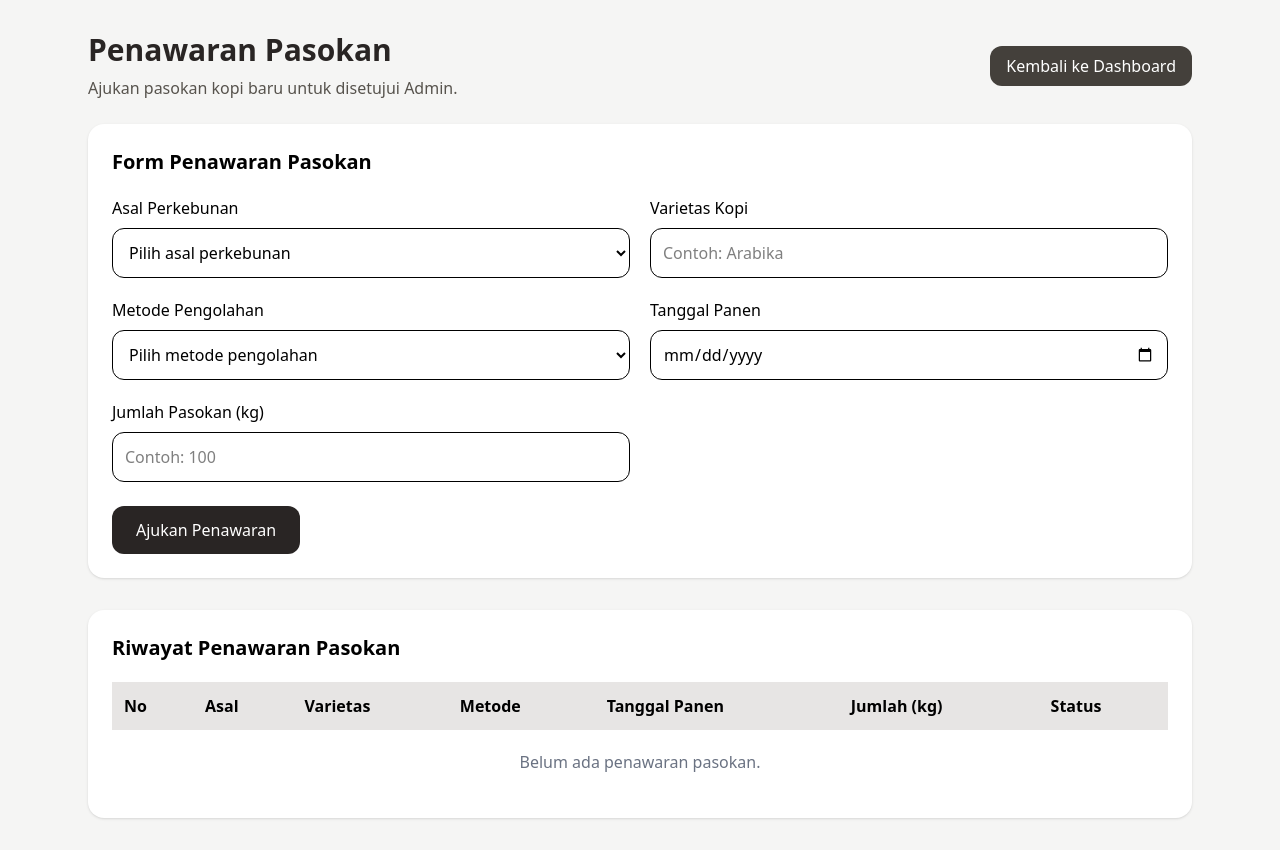
After one commit to CintaPardame/tubes_msbd, a Laravel app: template resources/views/petani/penawaran-pasokan.blade.php in a window 1280 px wide. The commit adds this page. Run offline with Laravel 12, Linux system fonts and the light colour scheme; the template is opened without the code that fills it, so the values that code supplies are empty; style sheets or scripts are compiled from the project's sources.

Commit message:
Menambahkan fitur penawaran pasokan

```diff
--- /dev/null
+++ b/resources/views/petani/penawaran-pasokan.blade.php
@@ -0,0 +1,249 @@
+<!DOCTYPE html>
+<html lang="id">
+<head>
+    <meta charset="UTF-8">
+    <meta name="viewport" content="width=device-width, initial-scale=1.0">
+    <title>Penawaran Pasokan - Circle Concordia</title>
+
+    @vite(['resources/css/app.css', 'resources/js/app.js'])
+</head>
+
+<body class="bg-stone-100 min-h-screen">
+
+    <div class="max-w-6xl mx-auto px-6 py-8">
+
+        <div class="flex justify-between items-center mb-6">
+            <div>
+                <h1 class="text-3xl font-bold text-stone-800">
+                    Penawaran Pasokan
+                </h1>
+                <p class="text-stone-600 mt-2">
+                    Ajukan pasokan kopi baru untuk disetujui Admin.
+                </p>
+            </div>
+
+            <a href="{{ route('dashboard') }}"
+               class="bg-stone-700 text-white px-4 py-2 rounded-xl">
+                Kembali ke Dashboard
+            </a>
+        </div>
+
+        @if(session('success'))
+            <div class="bg-green-100 text-green-800 p-4 rounded-xl mb-6">
+                {{ session('success') }}
+            </div>
+        @endif
+
+        @if($errors->any())
+            <div class="bg-red-100 text-red-800 p-4 rounded-xl mb-6">
+                @foreach($errors->all() as $error)
+                    <p>{{ $error }}</p>
+                @endforeach
+            </div>
+        @endif
+
+        <div class="bg-white rounded-2xl shadow p-6 mb-8">
+
+            <h2 class="text-xl font-bold mb-5">
+                Form Penawaran Pasokan
+            </h2>
+
+            <form action="{{ route('petani.penawaran-pasokan.store') }}"
+                  method="POST">
+
+                @csrf
+
+                <div class="grid grid-cols-1 md:grid-cols-2 gap-5">
+
+                    <div>
+                        <label class="block font-medium mb-2">
+                            Asal Perkebunan
+                        </label>
+
+                        <select name="origin_id"
+                                class="w-full border rounded-xl p-3"
+                                required>
+
+                            <option value="">Pilih asal perkebunan</option>
+
+                            @foreach($origins as $origin)
+                                <option value="{{ $origin->id }}"
+                                    @selected(old('origin_id') == $origin->id)>
+                                    {{ $origin->name }}
+                                </option>
+                            @endforeach
+
+                        </select>
+                    </div>
+
+                    <div>
+                        <label class="block font-medium mb-2">
+                            Varietas Kopi
+                        </label>
+
+                        <input type="text"
+                               name="variety"
+                               value="{{ old('variety') }}"
+                               placeholder="Contoh: Arabika"
+                               class="w-full border rounded-xl p-3"
+                               required>
+                    </div>
+
+                    <div>
+                        <label class="block font-medium mb-2">
+                            Metode Pengolahan
+                        </label>
+
+                        <select name="process_method"
+                                class="w-full border rounded-xl p-3"
+                                required>
+
+                            <option value="">Pilih metode pengolahan</option>
+
+                            <option value="Washed"
+                                @selected(old('process_method') == 'Washed')>
+                                Washed
+                            </option>
+
+                            <option value="Honey"
+                                @selected(old('process_method') == 'Honey')>
+                                Honey
+                            </option>
+
+                            <option value="Natural"
+                                @selected(old('process_method') == 'Natural')>
+                                Natural
+                            </option>
+
+                        </select>
+                    </div>
+
+                    <div>
+                        <label class="block font-medium mb-2">
+                            Tanggal Panen
+                        </label>
+
+                        <input type="date"
+                               name="harvest_date"
+                               value="{{ old('harvest_date') }}"
+                               max="{{ date('Y-m-d') }}"
+                               class="w-full border rounded-xl p-3"
+                               required>
+                    </div>
+
+                    <div>
+                        <label class="block font-medium mb-2">
+                            Jumlah Pasokan (kg)
+                        </label>
+
+                        <input type="number"
+                               name="quantity_kg"
+                               value="{{ old('quantity_kg') }}"
+                               min="0.01"
+                               max="99999999.99"
+                               step="0.01"
+                               placeholder="Contoh: 100"
+                               class="w-full border rounded-xl p-3"
+                               required>
+                    </div>
+
+                </div>
+
+                <button type="submit"
+                        class="mt-6 bg-stone-800 text-white px-6 py-3 rounded-xl hover:bg-stone-700">
+                    Ajukan Penawaran
+                </button>
+
+            </form>
+        </div>
+
+        <div class="bg-white rounded-2xl shadow p-6">
+
+            <h2 class="text-xl font-bold mb-5">
+                Riwayat Penawaran Pasokan
+            </h2>
+
+            <div class="overflow-x-auto">
+
+                <table class="w-full text-left">
+
+                    <thead class="bg-stone-200">
+                        <tr>
+                            <th class="p-3">No</th>
+                            <th class="p-3">Asal</th>
+                            <th class="p-3">Varietas</th>
+                            <th class="p-3">Metode</th>
+                            <th class="p-3">Tanggal Panen</th>
+                            <th class="p-3">Jumlah (kg)</th>
+                            <th class="p-3">Status</th>
+                        </tr>
+                    </thead>
+
+                    <tbody>
+
+                        @forelse($supplyOffers as $offer)
+
+                            <tr class="border-b">
+
+                                <td class="p-3">{{ $loop->iteration }}</td>
+
+                                <td class="p-3">
+                                    {{ $offer->origin?->name ?? '-' }}
+                                </td>
+
+                                <td class="p-3">{{ $offer->variety }}</td>
+
+                                <td class="p-3">{{ $offer->process_method }}</td>
+
+                                <td class="p-3">{{ $offer->harvest_date }}</td>
+
+                                <td class="p-3">{{ $offer->quantity_kg }}</td>
+
+                                <td class="p-3">
+
+                                    @if($offer->status == 'menunggu')
+
+                                        <span class="bg-yellow-100 text-yellow-800 px-3 py-1 rounded-full">
+                                            Menunggu
+                                        </span>
+
+                                    @elseif($offer->status == 'disetujui')
+
+                                        <span class="bg-green-100 text-green-800 px-3 py-1 rounded-full">
+                                            Disetujui
+                                        </span>
+
+                                    @elseif($offer->status == 'ditolak')
+
+                                        <span class="bg-red-100 text-red-800 px-3 py-1 rounded-full">
+                                            Ditolak
+                                        </span>
+
+                                    @endif
+
+                                </td>
+
+                            </tr>
+
+                        @empty
+
+                            <tr>
+                                <td colspan="7" class="p-5 text-center text-gray-500">
+                                    Belum ada penawaran pasokan.
+                                </td>
+                            </tr>
+
+                        @endforelse
+
+                    </tbody>
+
+                </table>
+
+            </div>
+
+        </div>
+
+    </div>
+
+</body>
+</html>
--- a/routes/web.php
+++ b/routes/web.php
@@ -5,6 +5,7 @@ use App\Http\Controllers\DashboardController;
 use App\Http\Controllers\HomeController;
 use App\Http\Controllers\OrderController;
 use App\Http\Controllers\SupplyBatchController;
+use App\Http\Controllers\SupplyOfferController;
 use Illuminate\Support\Facades\Route;
 
 // Public Landing Page
@@ -30,6 +31,10 @@ Route::middleware('auth')->group(function () {
     Route::get('/petani/pasokan-panen', [SupplyBatchController::class, 'index'])->name('petani.pasokan-panen');
     Route::post('/petani/pasokan-panen', [SupplyBatchController::class, 'store'])->name('petani.pasokan-panen.store');
 
+  // Penawaran Pasokan Petani
+    Route::get('/petani/penawaran-pasokan', [SupplyOfferController::class, 'index'])->name('petani.penawaran-pasokan');
+    Route::post('/petani/penawaran-pasokan', [SupplyOfferController::class, 'store'])->name('petani.penawaran-pasokan.store');
+
     // Order Biji Kopi (Per Paket 1 kg)
     Route::get('/order/create', [OrderController::class, 'create'])->name('orders.create');
     Route::post('/order', [OrderController::class, 'store'])->name('orders.store');
```
Also changed, not shown: app/Http/Controllers/SupplyOfferController.php (added, +55 -0 lines), app/Models/SupplyOffer.php (added, +28 -0 lines), resources/views/dashboard/petani.blade.php (+7 -2 lines), database/migrations/2026_11_25_142657_create_supply_offers_table.php (added).
